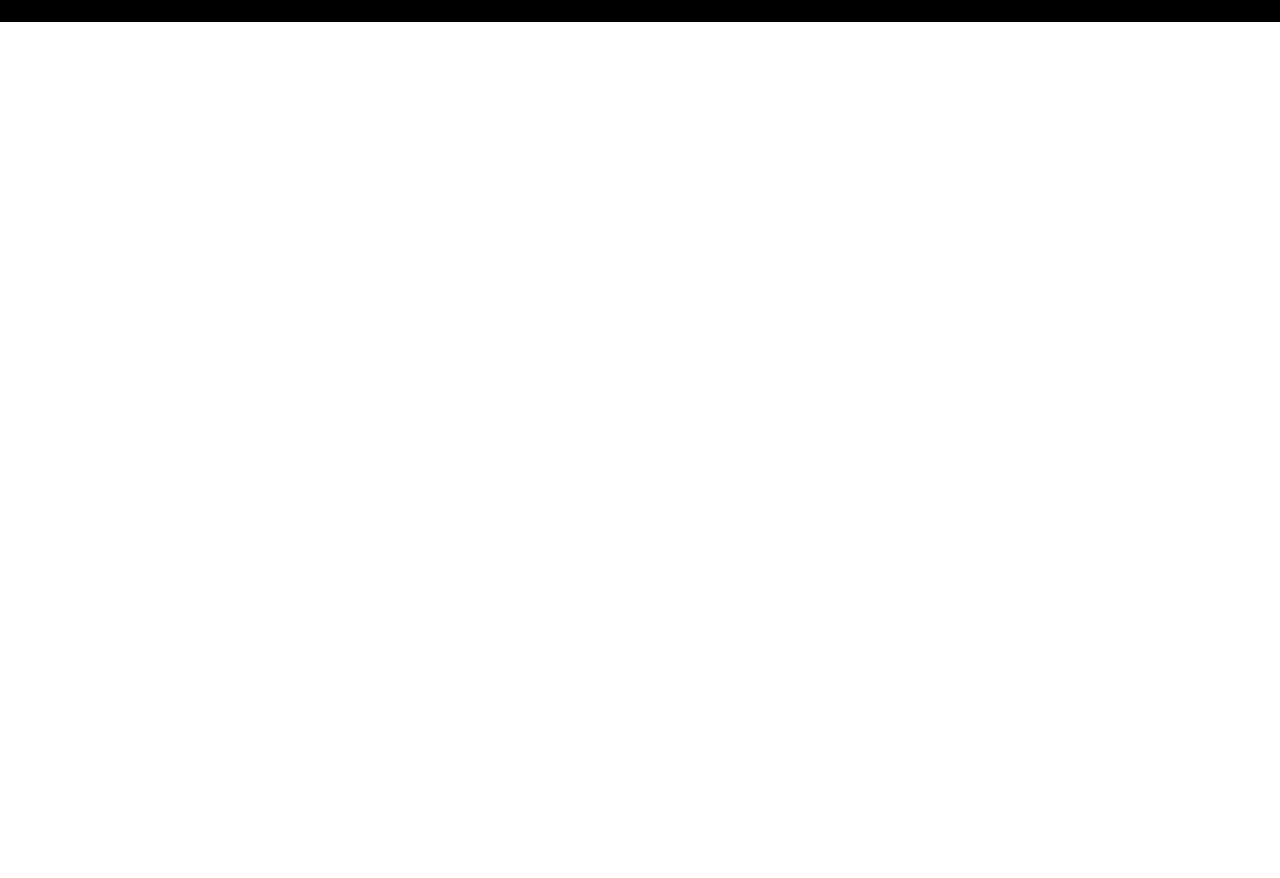
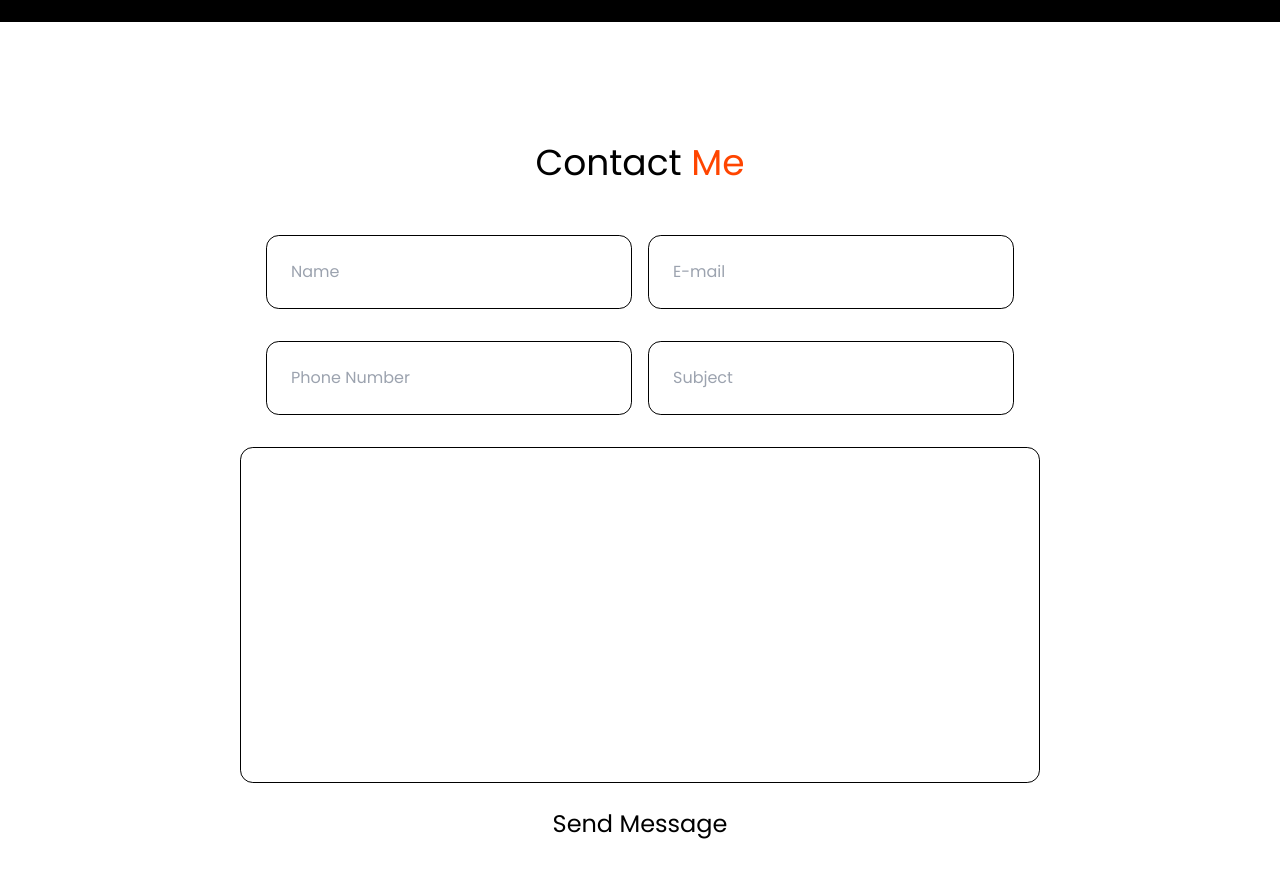
Before and after one commit to sech1p/sech1p.art, a Svelte app: page / in a window 1280 px wide. Shown: the part 1440-2318 px from the top of the page. Before the commit the page ends 1462 px from the top, so only its background shows below. Built offline with nearby package versions, Linux system fonts and the light colour scheme.

Commit message:
➕ Add contact section

```diff
--- /dev/null
+++ b/src/pages/Contact.svelte
@@ -0,0 +1,26 @@
+<section class="contact-form">
+  <h2 class="contact-me text-center text-4xl">Contact <span>Me</h2>
+
+  <form action="#" class="text-center">
+    <div class="input-box gap-4">
+      <input type="text" placeholder="Name">
+      <input type="email" placeholder="E-mail">
+
+    </div>
+    <div class="input-box gap-4">
+      <input type="number" placeholder="Phone Number">
+      <input type="text" placeholder="Subject">
+    </div>
+
+    <textarea
+      name="contactMessage"
+      id="contactMessage"
+      cols="30"
+      rows="10"
+      placeholder="Your Message"
+      class="w-full text-lg text-black bg-white"
+    >
+    </textarea>
+    <input type="submit" value="Send Message" class="btnSend">
+  </form>
+</section>
--- a/src/pages/Home.svelte
+++ b/src/pages/Home.svelte
@@ -1,5 +1,6 @@
 <script>
   import About from "./About.svelte";
+  import Contact from "./Contact.svelte";
 </script>
 
 <section class="home flex w-full min-h-screen bg-white items-center gap-28">
@@ -21,3 +22,4 @@
   </div>
 </section>
 <About />
+<Contact />
--- a/src/style.css
+++ b/src/style.css
@@ -132,3 +132,37 @@ span {
   font-size: 20px;
   margin: 2em 0 3em;
 }
+
+.contact-form {
+  padding: 1%;
+}
+.contact-form h2 {
+  margin-top: 3em;
+  margin-bottom: 1em;
+}
+.contact-form form {
+  max-width: 50em;
+  margin: 1rem auto;
+  margin-bottom: 3em;
+}
+.contact-form form .input-box {
+  display: flex;
+  justify-content: center;
+  flex-wrap: wrap;
+}
+.contact-form form .input-box input,
+.contact-form form textarea {
+  padding: 1.5em;
+  border: 1px solid black;
+  border-radius: .8rem;
+  margin: 1rem 0;
+  resize: none;
+}
+
+.btnSend {
+  font-size: 24px;
+}
+.btnSend:hover {
+  text-decoration: underline;
+  cursor: pointer;
+}
```
